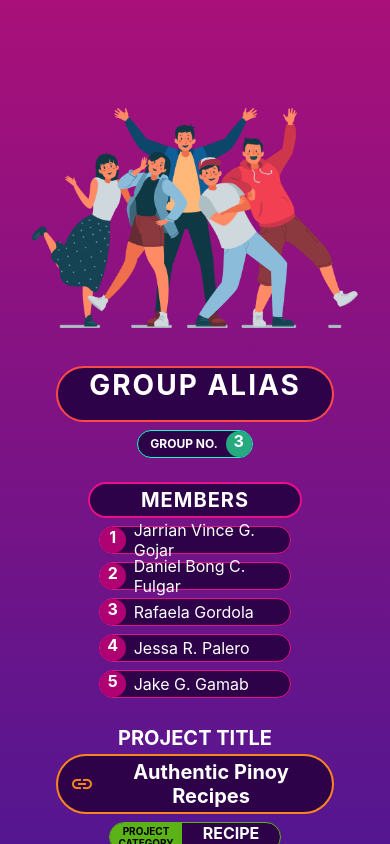
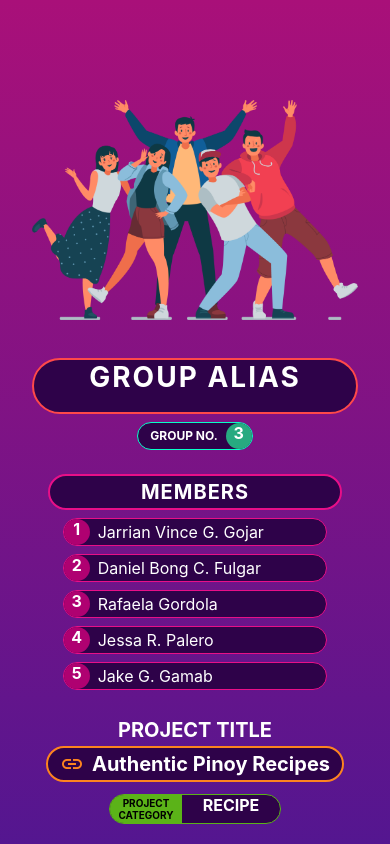
Before and after one commit to godkingjay/MSD-Group-3-Activity-01, a React Native app: screen / in a window 390 px wide. Built offline with nearby package versions, Linux system fonts and the light colour scheme.

Commit message:
UPDATE: Layout

```diff
--- a/App.js
+++ b/App.js
@@ -14,7 +14,7 @@ export default function App() {
         style={ globalStyles.container }
       >
         <ScrollView style={ globalStyles.main }>
-          <GroupInfo/>
+          <GroupInfo />
         </ScrollView>
       </LinearGradient>
     </View>
--- a/assets/components/GroupInfo.js
+++ b/assets/components/GroupInfo.js
@@ -53,6 +53,7 @@ export default function GroupInfo(){
 
 const styles = StyleSheet.create({
   wrapper: {
+    height: '100%',
     width: '100%',
     padding: 32,
     flex: 1,
@@ -74,8 +75,7 @@ const styles = StyleSheet.create({
   infoCtn: {
     flex: 1.5,
     width: '100%',
-    maxWidth: 498,
-    paddingHorizontal: 24,
+    maxWidth: 416,
     paddingVertical: 8,
     alignItems: 'center',
     display: 'flex',
@@ -136,7 +136,7 @@ const styles = StyleSheet.create({
     marginTop: 16,
     width: '100%',
     justifyContent: 'center',
-    paddingHorizontal: 32,
+    paddingHorizontal: 16,
     alignItems: 'center',
   },
   memberHeader: {
@@ -200,7 +200,7 @@ const styles = StyleSheet.create({
   projectInfo: {
     display: 'flex',
     marginVertical: 12,
-    marginBottom: 8,
+    marginBottom: 12,
     alignItems: 'center',
     justifyContent: 'center',
   },
```
